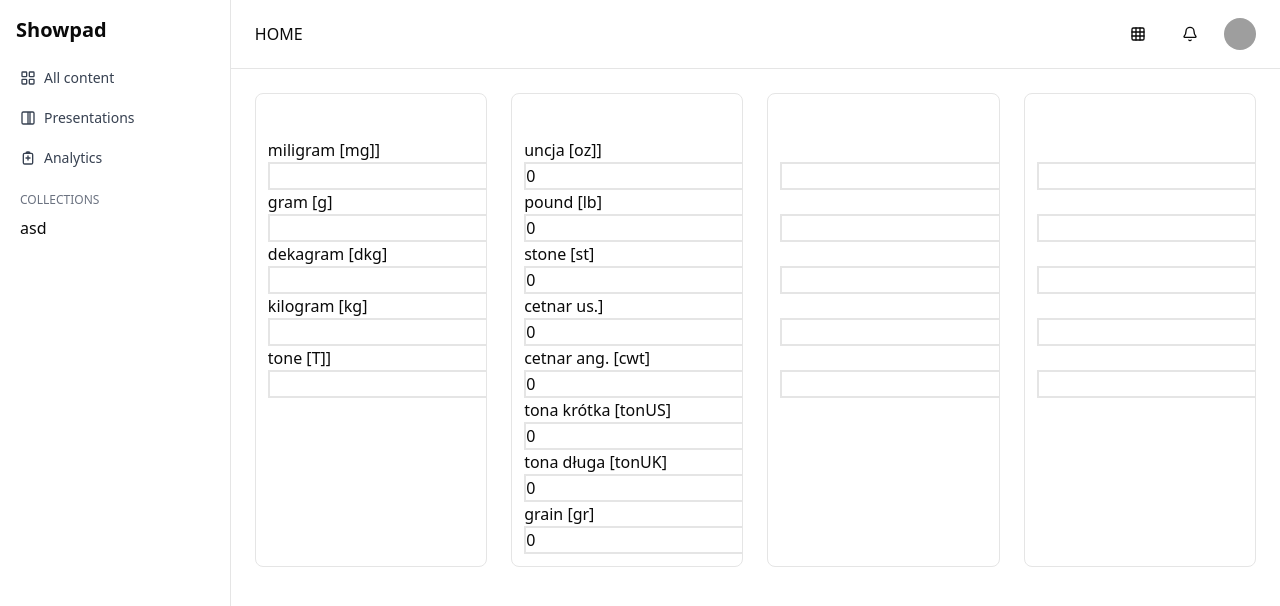
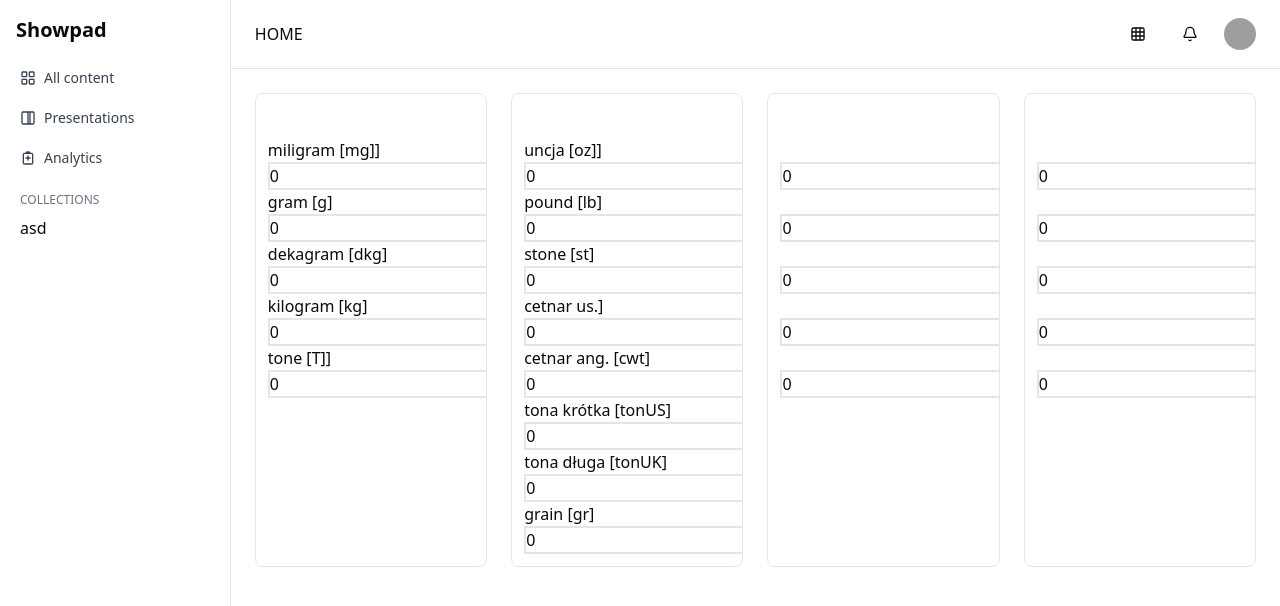
Before and after one commit to PiotrCembrowski/uniter, a Next.js app: page /mass in a window 1280 px wide. Shown: the top 606 px of the page. Built offline with nearby package versions, Linux system fonts and the light colour scheme; grey boxes are pictures that could not be loaded; what next-redux-wrapper would draw is missing.

Commit message:
changing useStates for values

```diff
--- a/app/components/units/MassUnitCard.tsx
+++ b/app/components/units/MassUnitCard.tsx
@@ -34,9 +34,16 @@ export default function MassUnitCard({ title }: { title: string }) {
   const [unit6Name, setUnit6Name] = useState<string>();
   const [unit7Name, setUnit7Name] = useState<string>();
   const [unit8Name, setUnit8Name] = useState<string>();
-
-  const [metricValue, setMetricValue] = useState<ValuesMass>();
-  const [imperialValue, setImperialValue] = useState<ValuesMass>();
+  const [unitValue, setUnitValue] = useState<ValuesMass>({
+    unit1: 0,
+    unit2: 0,
+    unit3: 0,
+    unit4: 0,
+    unit5: 0,
+    unit6: 0,
+    unit7: 0,
+    unit8: 0,
+  });
 
   useEffect(() => {
     console.log("MassUnitCard", imperialState, metricState);
@@ -51,7 +58,7 @@ export default function MassUnitCard({ title }: { title: string }) {
       setUnit7Name("tona długa [tonUK]");
       setUnit8Name("grain [gr]");
 
-      setImperialValue({
+      setUnitValue({
         unit1: imperialState.unit1,
         unit2: imperialState.unit2,
         unit3: imperialState.unit3,
@@ -69,7 +76,7 @@ export default function MassUnitCard({ title }: { title: string }) {
       setUnit4Name("kilogram [kg]");
       setUnit5Name("tone [T]]");
 
-      setMetricValue({
+      setUnitValue({
         unit1: imperialState.unit1,
         unit2: imperialState.unit2,
         unit3: imperialState.unit3,
@@ -106,7 +113,7 @@ export default function MassUnitCard({ title }: { title: string }) {
             className="border-2"
             type="text"
             onChange={handleChange}
-            value={imperialValue?.unit1}
+            value={unitValue?.unit1}
             data-title={title}
           />
         </div>
@@ -118,7 +125,7 @@ export default function MassUnitCard({ title }: { title: string }) {
             className="border-2"
             type="text"
             onChange={handleChange}
-            value={imperialValue?.unit2}
+            value={unitValue?.unit2}
             data-title={title}
           />
         </div>
@@ -130,7 +137,7 @@ export default function MassUnitCard({ title }: { title: string }) {
             className="border-2"
             type="text"
             onChange={handleChange}
-            value={imperialValue?.unit3}
+            value={unitValue?.unit3}
             data-title={title}
           />
         </div>
@@ -142,7 +149,7 @@ export default function MassUnitCard({ title }: { title: string }) {
             className="border-2"
             type="text"
             onChange={handleChange}
-            value={imperialValue?.unit4}
+            value={unitValue?.unit4}
             data-title={title}
           />
         </div>
@@ -154,7 +161,7 @@ export default function MassUnitCard({ title }: { title: string }) {
             className="border-2"
             type="text"
             onChange={handleChange}
-            value={imperialValue?.unit5}
+            value={unitValue?.unit5}
             data-title={title}
           />
         </div>
@@ -167,7 +174,7 @@ export default function MassUnitCard({ title }: { title: string }) {
               className="border-2"
               type="text"
               onChange={handleChange}
-              value={imperialValue?.unit6}
+              value={unitValue?.unit6}
               data-title={title}
             />
           </div>
@@ -181,7 +188,7 @@ export default function MassUnitCard({ title }: { title: string }) {
               className="border-2"
               type="text"
               onChange={handleChange}
-              value={imperialValue?.unit7}
+              value={unitValue?.unit7}
               data-title={title}
             />
           </div>
@@ -195,7 +202,7 @@ export default function MassUnitCard({ title }: { title: string }) {
               className="border-2"
               type="text"
               onChange={handleChange}
-              value={imperialValue?.unit8}
+              value={unitValue?.unit8}
               data-title={title}
             />
           </div>
```
